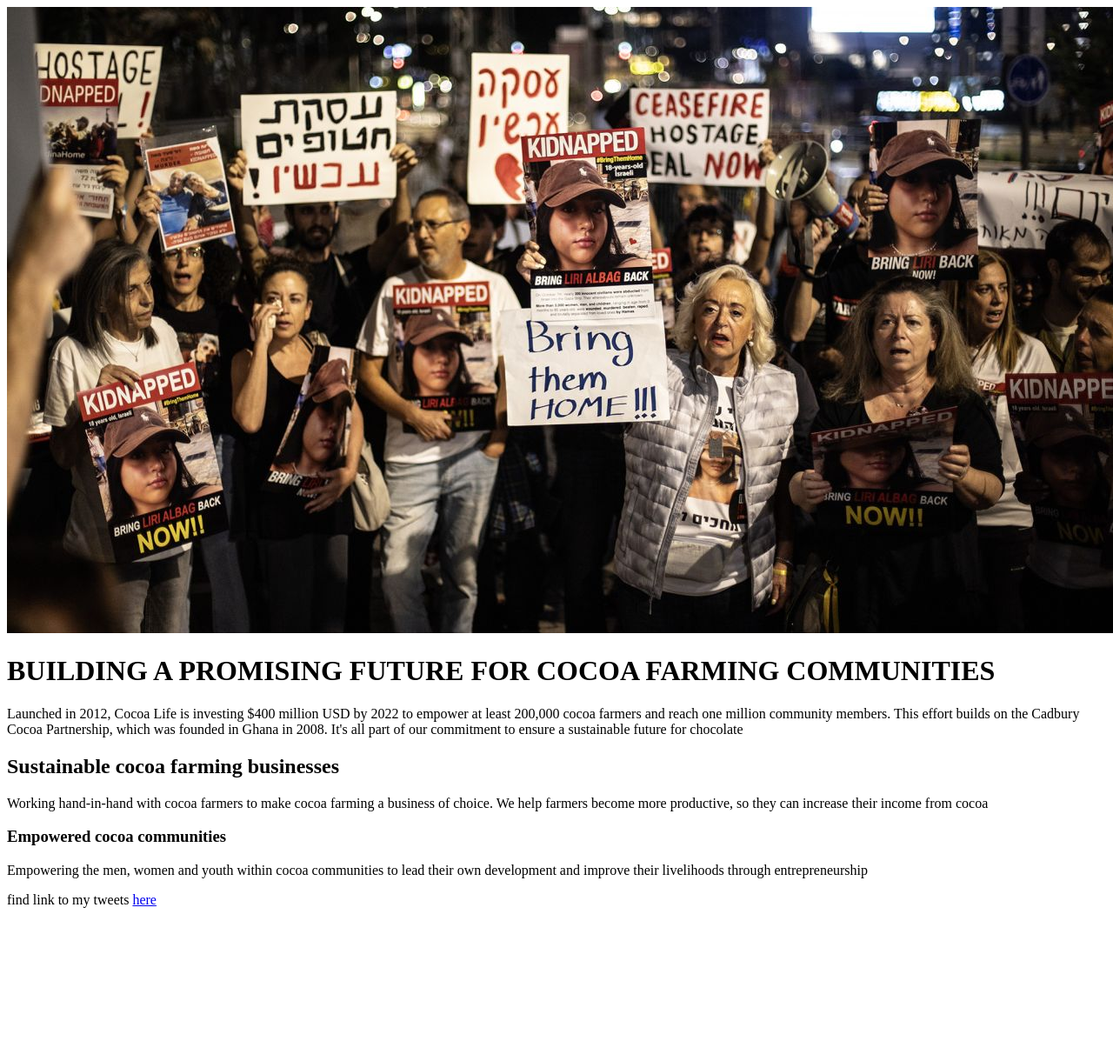
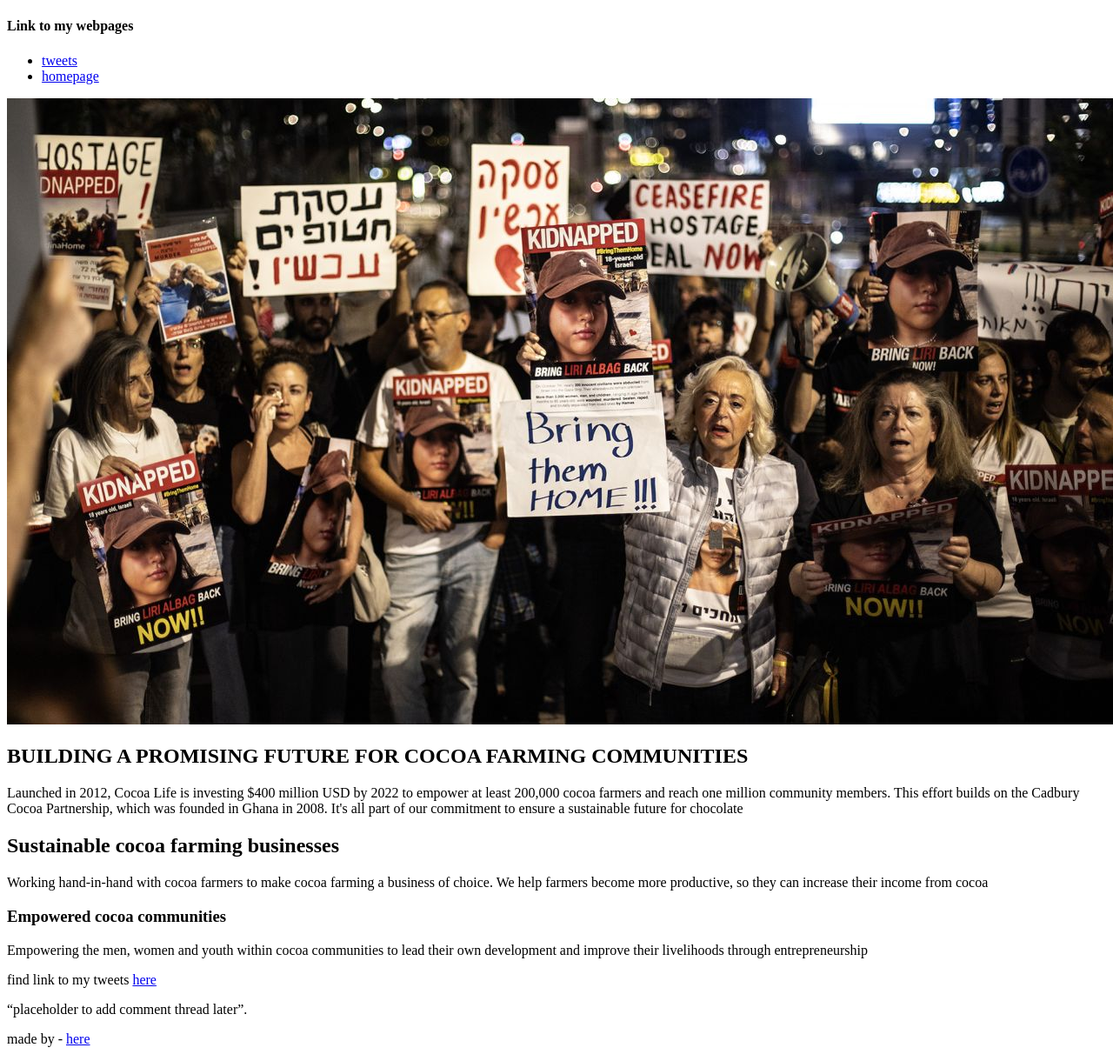
Before and after one commit to kofi-sd/alx_html_css, a plain HTML site: page html_basic/index.html in a window 1280 px wide. Shown: the whole page at 87% size. Before the commit the page ends 1060 px from the top, so only its background shows below. Drawn offline with Linux system fonts and the light colour scheme.

Commit message:
finally getting there

```diff
--- a/html_basic/index.html
+++ b/html_basic/index.html
@@ -6,8 +6,14 @@
         <meta charset="utf-8">
     </head>
     <body>
-
-        <img src="cnn new.JPG" />
+        <h4>Link to my webpages</h4>
+        <ul>
+            <li><a href="file:///C:/Users/PC13/Desktop/alx_html_css/html_basic/tweets.html"> tweets</a></li>
+            <li><a href="file:///C:/Users/PC13/Desktop/alx_html_css/html_basic/index.html"> homepage</a></li>
+        </ul>
+        <main>
+            <article>
+             <img src="../html_basic/cnn new.jpg" />
 
              <h1>BUILDING A PROMISING FUTURE FOR COCOA FARMING COMMUNITIES</h1>
              <p>Launched in 2012, Cocoa Life is investing $400 million USD by 2022 to empower at least 200,000 cocoa farmers and reach one million community members. This effort builds on the Cadbury Cocoa Partnership, which was founded in Ghana in 2008. It's all part of our commitment to ensure a sustainable future for chocolate </p>
@@ -16,6 +22,15 @@
              <h3>Empowered cocoa communities</h3>
              <p>Empowering the men, women and youth within cocoa communities to lead their own development and improve their livelihoods through entrepreneurship</p>
              <p>find link to my tweets <a href="file:///C:/Users/PC13/Desktop/alx_html_css/html_basic/tweets.html"> here</a> </p>
+            </article>
+
+            <aside> “placeholder to add comment thread later”.
+            </aside>
+        </main>
+        <footer>
+            <p> made by <Kofi_sd> - <a href="https://twitter.com/Cro_ODGuy"  target="_blank">here</a> </p>
+        </footer>
+
 
     </body>
 </html>
--- a/html_basic/tweets.html
+++ b/html_basic/tweets.html
@@ -6,8 +6,25 @@
         <meta charset="utf-8">
     </head>
     <body>
-        <blockquote class="twitter-tweet"><p lang="en" dir="ltr">The irony of it all but again, politicians will say anything and everything to win power. <a href="https://t.co/H33dDQKsfV">https://t.co/H33dDQKsfV</a></p>&mdash; agyei brown (@obibasikapa) <a href="https://twitter.com/obibasikapa/status/1727062886684701081?ref_src=twsrc%5Etfw">November 21, 2023</a></blockquote> <script async src="https://platform.twitter.com/widgets.js" charset="utf-8"></script>
+        <h4>Link to my webpages</h4>
+        <ul>
+            <li><a href="file:///C:/Users/PC13/Desktop/alx_html_css/html_basic/tweets.html"> tweets</a></li>
+            <li><a href="file:///C:/Users/PC13/Desktop/alx_html_css/html_basic/index.html"> homepage</a></li>
+        </ul>
+        <main>
+            <article>
+             <img src="../html_basic/cnn new.jpg" />
 
-        <p>find link to my homepage <a href="file:///C:/Users/PC13/Desktop/alx_html_css/html_basic/index.html"> here.</a> <p>
+              <blockquote class="twitter-tweet"><p lang="en" dir="ltr">The irony of it all but again, politicians will say anything and everything to win power. <a href="https://t.co/H33dDQKsfV">https://t.co/H33dDQKsfV</a></p>&mdash; agyei brown (@obibasikapa) <a href="https://twitter.com/obibasikapa/status/1727062886684701081?ref_src=twsrc%5Etfw">November 21, 2023</a></blockquote> <script async src="https://platform.twitter.com/widgets.js" charset="utf-8"></script>
+
+             <p>find link to my homepage <a href="file:///C:/Users/PC13/Desktop/alx_html_css/html_basic/index.html"> here.</a> <p>
+            </article>
+
+            <aside> “placeholder to add comment thread later”.
+            </aside>
+        </main>
+        <footer>
+            <p> made by <Kofi_sd> - <a href="https://twitter.com/Cro_ODGuy"  target="_blank">here</a> </p>
+        </footer>
     </body>
 </html>
```
Lines whose indentation alone changed are shown as unchanged.
